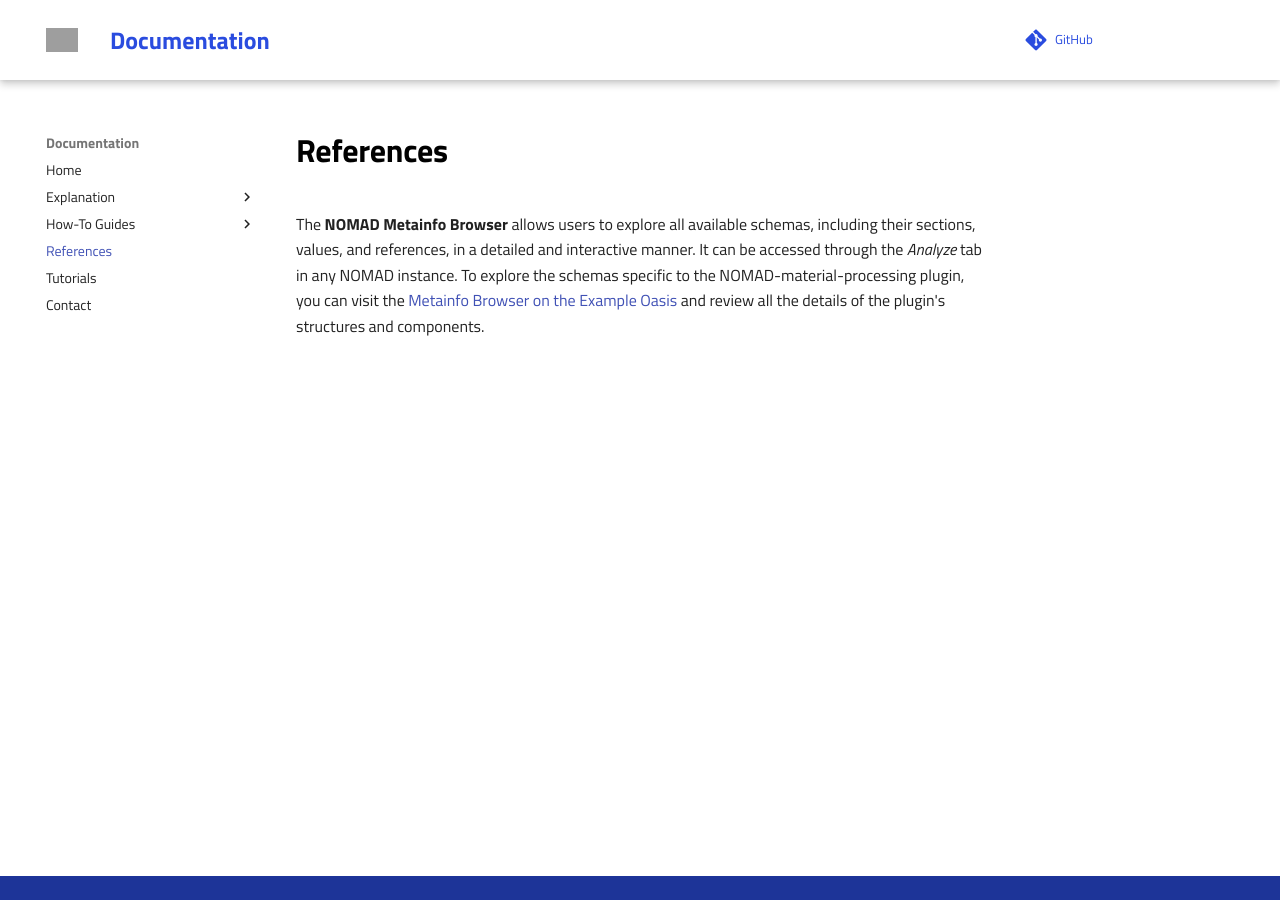
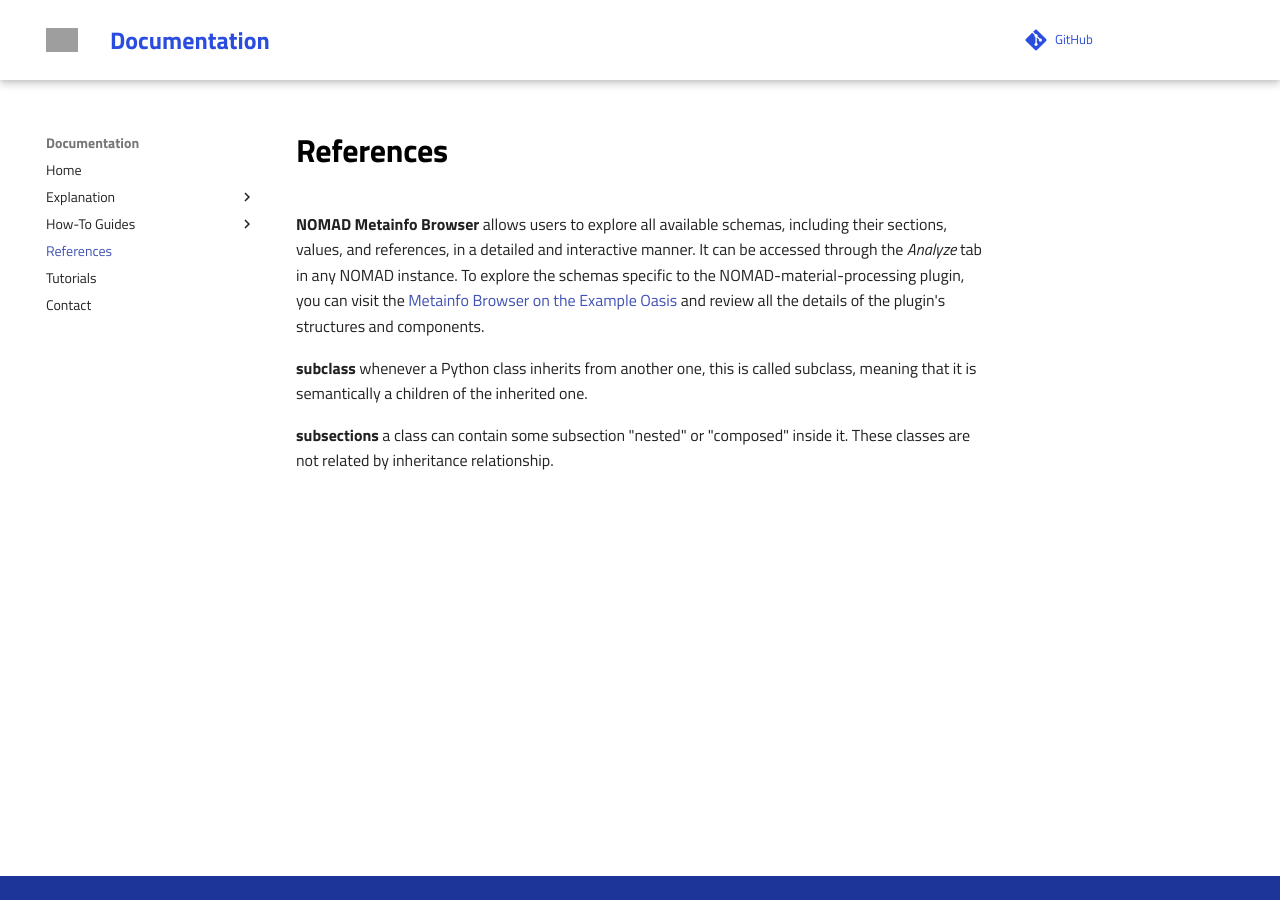
Before and after one commit to FAIRmat-NFDI/nomad-material-processing, an MkDocs documentation site: the page built from docs/reference/references.md, in a window 1280 px wide. Built offline with MkDocs 1.6.1 and Material for MkDocs 9.7.7, drawn with Linux system fonts in a browser that asks for light colours; comment, search, counter and statistics services are not loaded; grey boxes are pictures that could not be loaded.

```diff
--- a/docs/reference/references.md
+++ b/docs/reference/references.md
@@ -1,2 +1,6 @@
 
-The **NOMAD Metainfo Browser** allows users to explore all available schemas, including their sections, values, and references, in a detailed and interactive manner. It can be accessed through the *Analyze* tab in any NOMAD instance. To explore the schemas specific to the NOMAD-material-processing plugin, you can visit the [Metainfo Browser on the Example Oasis](https://nomad-lab.eu/prod/v1/oasis/gui/analyze/metainfo/nomad_material_processing) and review all the details of the plugin's structures and components.
+**NOMAD Metainfo Browser** allows users to explore all available schemas, including their sections, values, and references, in a detailed and interactive manner. It can be accessed through the *Analyze* tab in any NOMAD instance. To explore the schemas specific to the NOMAD-material-processing plugin, you can visit the [Metainfo Browser on the Example Oasis](https://nomad-lab.eu/prod/v1/oasis/gui/analyze/metainfo/nomad_material_processing) and review all the details of the plugin's structures and components.
+
+**subclass** whenever a Python class inherits from another one, this is called subclass, meaning that it is semantically a children of the inherited one.
+
+**subsections** a class can contain some subsection "nested" or "composed" inside it. These classes are not related by inheritance relationship.
```
Also changed, not shown: docs/explanation/data_model.md (+10 -1 lines).
